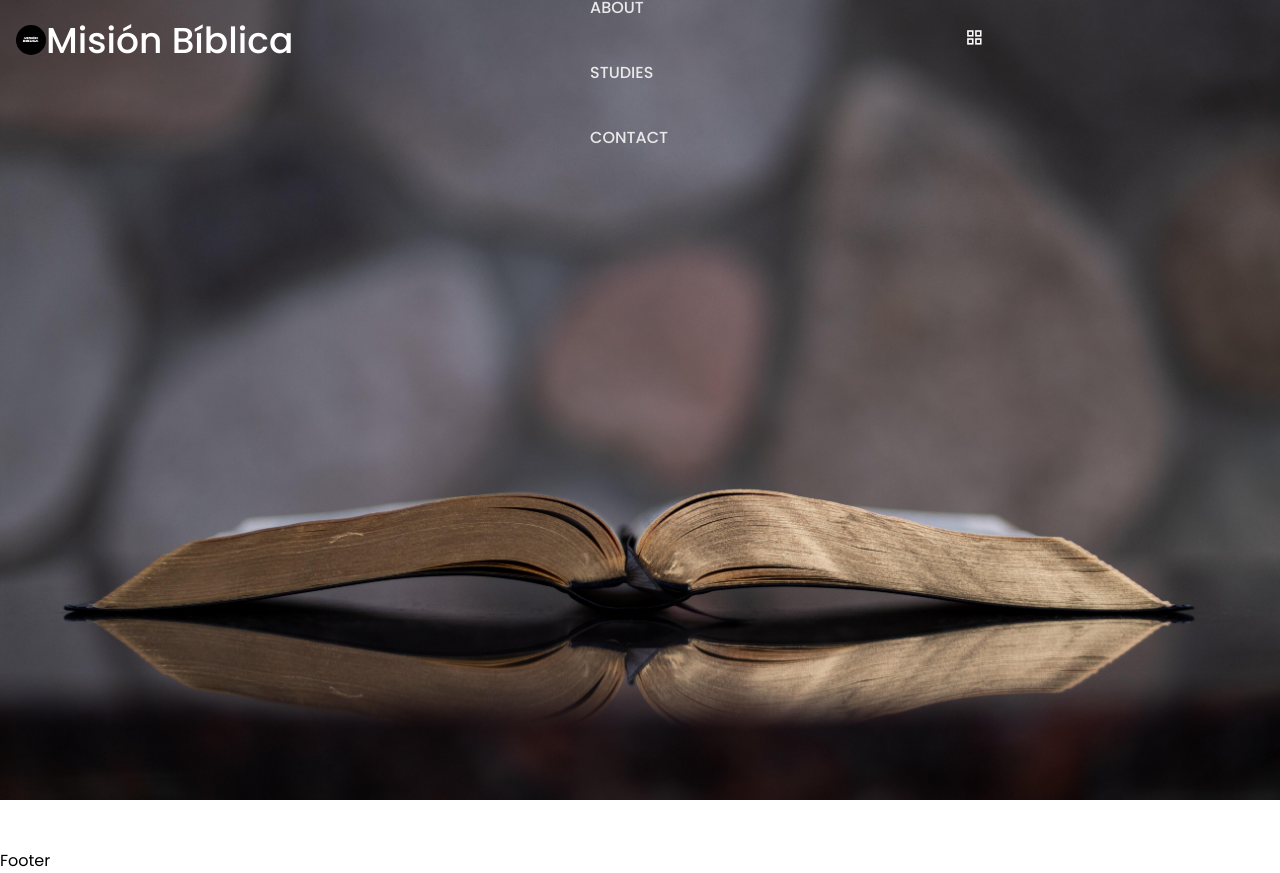
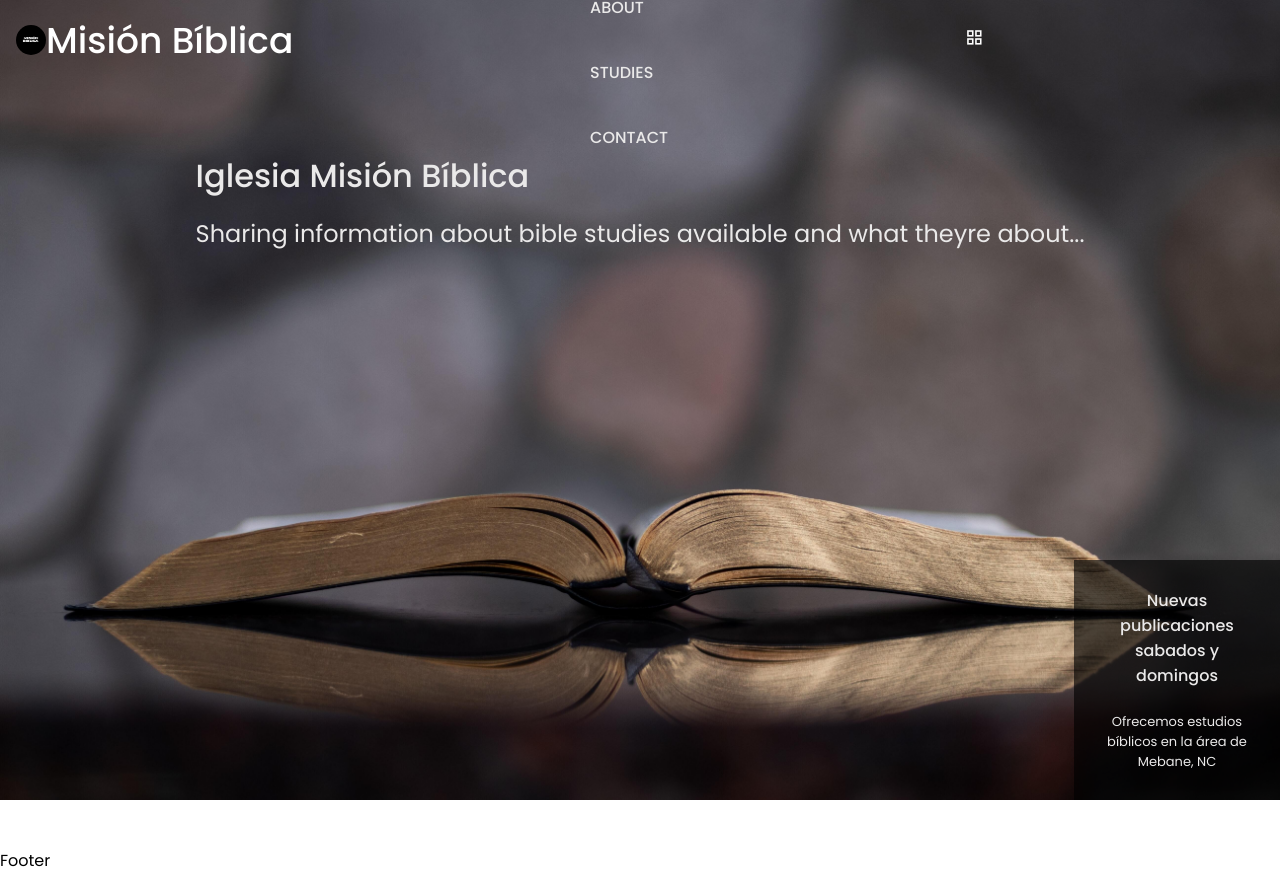
Before and after one commit to jbramirez03/Mision-Biblica, a React (Create React App) app: page /#/ in a window 1280 px wide. Built offline with nearby package versions, Linux system fonts and the light colour scheme.

Commit message:
added new home content

```diff
--- a/src/App.css
+++ b/src/App.css
@@ -240,3 +240,50 @@ button {
   object-position: center;
   z-index: -1;
 }
+
+.welcome__container {
+  margin-top: 4rem;
+  display: flex;
+  flex-direction: column;
+  justify-content: flex-start;
+}
+
+.welcome__title {
+  margin-bottom: 1rem;
+}
+
+.welcome__subtitle {
+  font-weight: var(--font-medium);
+}
+
+.welcome__title,
+.welcome__subtitle {
+  color: var(--text-color-home);
+}
+
+.welcome__info {
+  color: var(--text-color-home);
+  padding: 1.75rem 1.75rem;
+  background-color: rgb(0, 0, 0, 0.63);
+  display: flex;
+  justify-content: center;
+  align-items: flex-start;
+  flex-direction: column;
+  text-align: center;
+  gap: 1.5rem;
+  position: absolute;
+  bottom: 0;
+  right: 0;
+}
+
+.welcome__info h3 {
+  font-size: var(--normal-font-size);
+  inline-size: 150px;
+  overflow-wrap: break-word;
+}
+
+.welcome__info p {
+  font-size: var(--smaller-font-size);
+  inline-size: 150px;
+  overflow-wrap: break-word;
+}
--- a/src/App.js
+++ b/src/App.js
@@ -14,8 +14,8 @@ function App() {
     <Router>
       <Routes>
         <Route path='/' element={<>
+          <Header />
           <Hero />
-          <Header />
           <Footer></Footer>
         </>}></Route>
         <Route path='/about'></Route>
--- a/src/components/Home.js
+++ b/src/components/Home.js
@@ -2,10 +2,13 @@ import React from 'react'
 
 const Home = () => {
     return (
-
         <div className="welcome__container">
-            <h1 className="welcome__title"></h1>
-            <h2 className="welcome__subtitle"></h2>
+            <h1 className="welcome__title">Iglesia Misión Bíblica</h1>
+            <h2 className="welcome__subtitle">Sharing information about bible studies available and what theyre about...</h2>
+            <div className="welcome__info">
+                <h3>Nuevas publicaciones sabados y domingos</h3>
+                <p>Ofrecemos estudios bíblicos en la área de Mebane, NC </p>
+            </div>
         </div>
     )
 }
```
